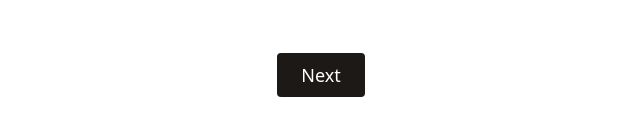
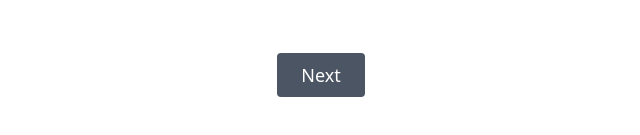
Before and after one commit to DeadstarIII/P78, a plain HTML site: page index.html in a window 1280 px wide. Shown: the part 409-544 px from the top of the page, without its empty margins (319-959 px from the left). Drawn offline with nearby package versions, Linux system fonts and the light colour scheme.

Commit message:
initial commit

```diff
--- a/index.html
+++ b/index.html
@@ -20,7 +20,7 @@
               <div class="text-center lg:w-2/3 w-full">
                 <h1 class="title-font sm:text-3xl text-3xl mb-4 font-medium text-gray-900" id="family_member_name"></h1>
                 <div class="flex justify-center">
-                  <button class="inline-flex text-white bg-stone-900 border-0 py-2 px-6 focus:outline-none hover:bg-indigo-600 rounded text-lg" onclick="update();">Next</button>
+                  <button class="inline-flex text-white bg-gray-600 border-0 py-2 px-6 focus:outline-none hover:bg-indigo-600 rounded text-lg" onclick="update();">Next</button>
                 </div>
               </div>
             </div>
```
